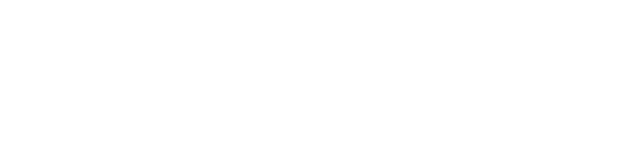
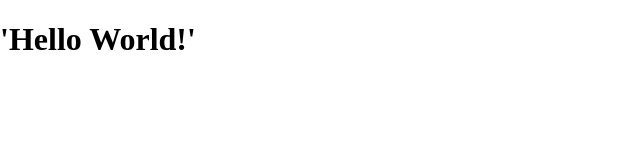
Before and after one commit to carlyMhayter/template-test, a plain HTML site: page index.html in a window 1280 px wide. Shown: the whole page, without its empty margins (0-640 px from the left). Drawn offline with Linux system fonts and the light colour scheme.

Commit message:
hello world

```diff
--- a/index.html
+++ b/index.html
@@ -10,7 +10,7 @@
     <link rel="stylesheet" href="style.css">
 </head>
 <body>
-
+    <h1>'Hello World!'</h1>
     <!--Script  -->
     <script> src = "script.js" </script>
 
```
